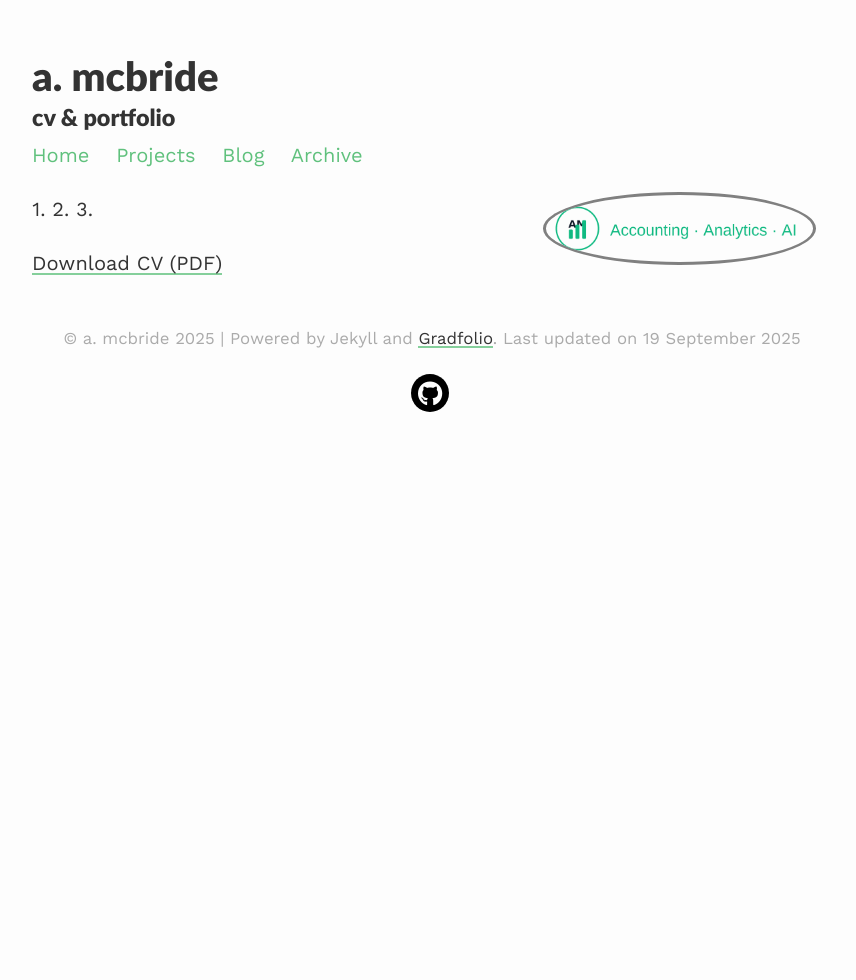
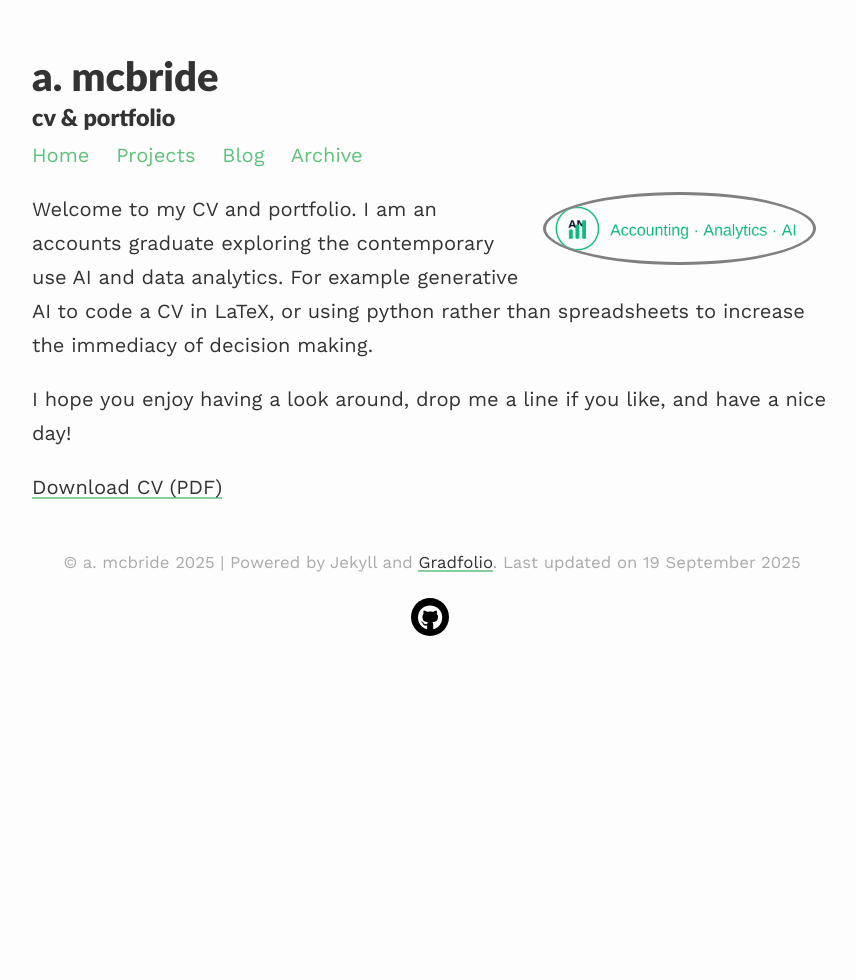
Before and after one commit to amcbhome/amcbhome.github.io, a Jekyll site: the page built from index.md, in a window 1280 px wide. Shown: the whole page, without its empty margins (208-1064 px from the left). Built offline with Jekyll 4.4.1, drawn with Linux system fonts in a browser that asks for light colours.

Commit message:
Update index.md

```diff
--- a/index.md
+++ b/index.md
@@ -6,10 +6,9 @@ profile:
   image: profile.png
 published: true
 ---
-1.
-2.
-3.
+Welcome to my CV and portfolio. I am an accounts graduate exploring the contemporary use AI and data analytics. For example generative AI to code a CV in LaTeX, or using python rather than spreadsheets to increase the immediacy of decision making.
 
+I hope you enjoy having a look around, drop me a line if you like, and have a nice day!
 
 
 <p>
```
